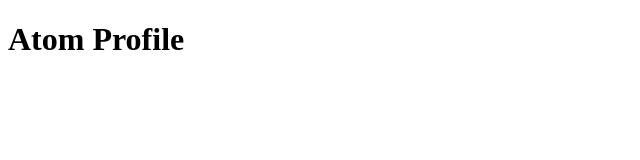
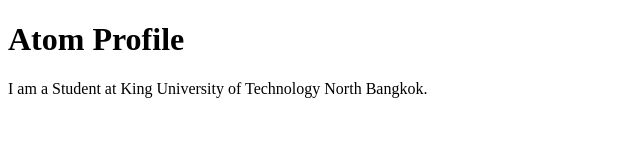
Before and after one commit to titipon71/github-desktop-project, a plain HTML site: page index.html in a window 1280 px wide. Shown: the whole page, without its empty margins (0-640 px from the left). Drawn offline with Linux system fonts and the light colour scheme.

Commit message:
Add information
Add information

```diff
--- a/index.html
+++ b/index.html
@@ -7,5 +7,7 @@
 </head>
 <body>
     <h1>Atom Profile</h1>
+    <p>I am a Student at King University of Technology
+        North Bangkok.</p>
 </body>
 </html>
```
